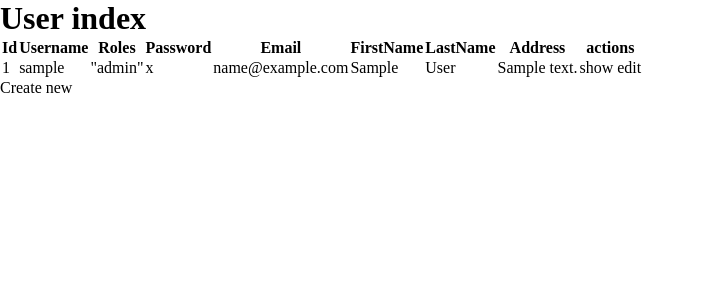
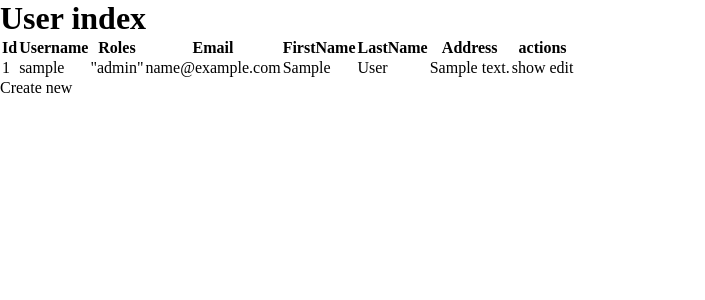
Before and after one commit to krousselet/librairie_project, a Symfony app: template templates/user/index.html.twig in a window 1280 px wide. Shown: the top 300 px of the page, without its empty margins (0-705 px from the left). Run offline with Twig, Linux system fonts and the light colour scheme; the template is opened without the code that fills it: most values are stand-ins (such as "Sample title", 1, 10 or a date in 2020); some libraries are stand-ins or nearby versions.

Commit message:
removed password from crud

```diff
--- a/src/Form/UserType.php
+++ b/src/Form/UserType.php
@@ -14,7 +14,7 @@ class UserType extends AbstractType
         $builder
             ->add('username')
             // ->add('roles')
-            ->add('password')
+            // ->add('password')
             ->add('email')
             ->add('firstName')
             ->add('lastName')
--- a/templates/user/index.html.twig
+++ b/templates/user/index.html.twig
@@ -11,7 +11,7 @@
                 <th>Id</th>
                 <th>Username</th>
                 <th>Roles</th>
-                <th>Password</th>
+                {# <th>Password</th> #}
                 <th>Email</th>
                 <th>FirstName</th>
                 <th>LastName</th>
@@ -25,7 +25,7 @@
                 <td>{{ user.id }}</td>
                 <td>{{ user.username }}</td>
                 <td>{{ user.roles ? user.roles|json_encode : '' }}</td>
-                <td>{{ user.password }}</td>
+                {# <td>{{ user.password }}</td> #}
                 <td>{{ user.email }}</td>
                 <td>{{ user.firstName }}</td>
                 <td>{{ user.lastName }}</td>
--- a/templates/user/show.html.twig
+++ b/templates/user/show.html.twig
@@ -19,10 +19,10 @@
                 <th>Roles</th>
                 <td>{{ user.roles ? user.roles|json_encode : '' }}</td>
             </tr> #}
-            <tr>
+            {# <tr>
                 <th>Password</th>
                 <td>{{ user.password }}</td>
-            </tr>
+            </tr> #}
             <tr>
                 <th>Email</th>
                 <td>{{ user.email }}</td>
```
